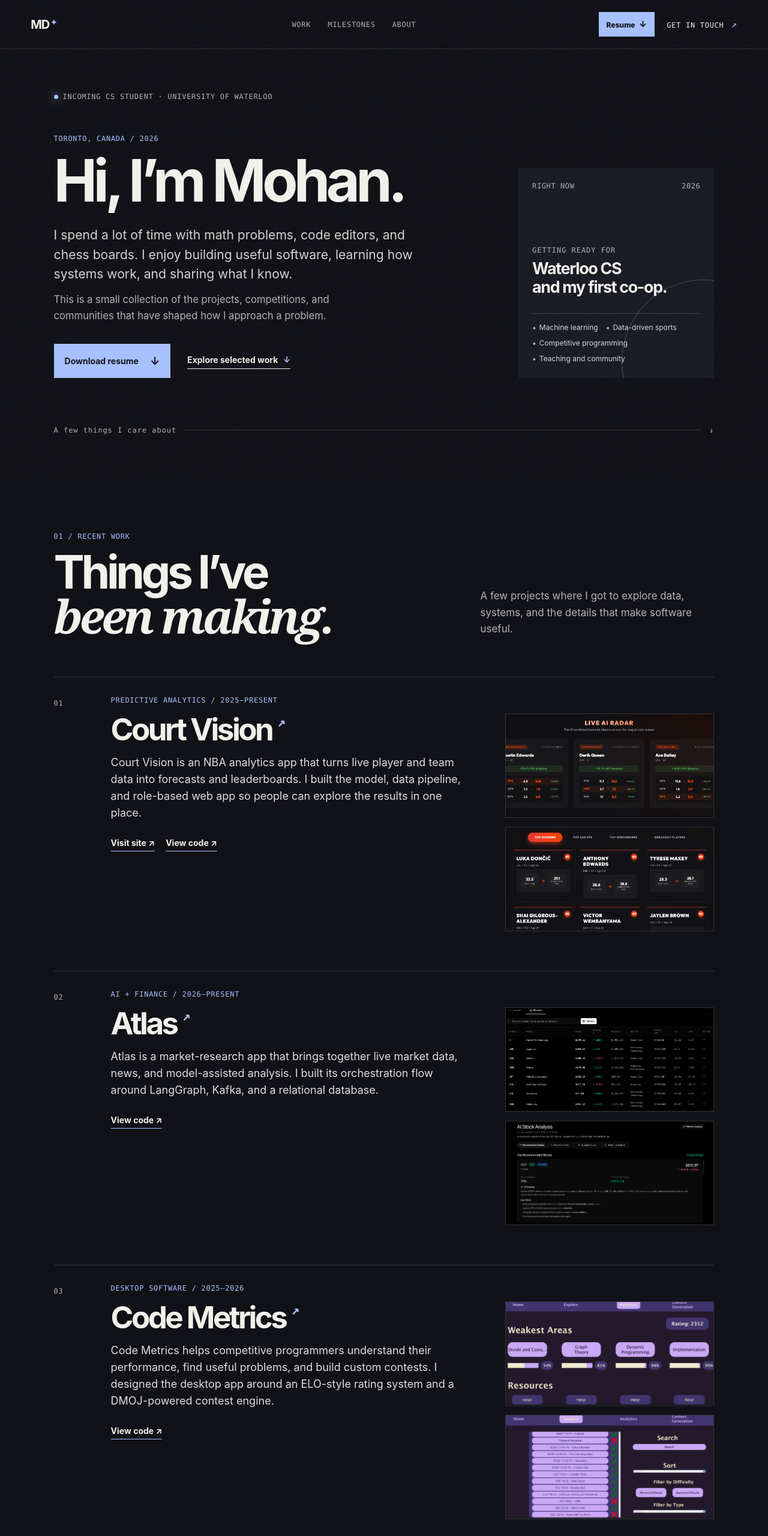
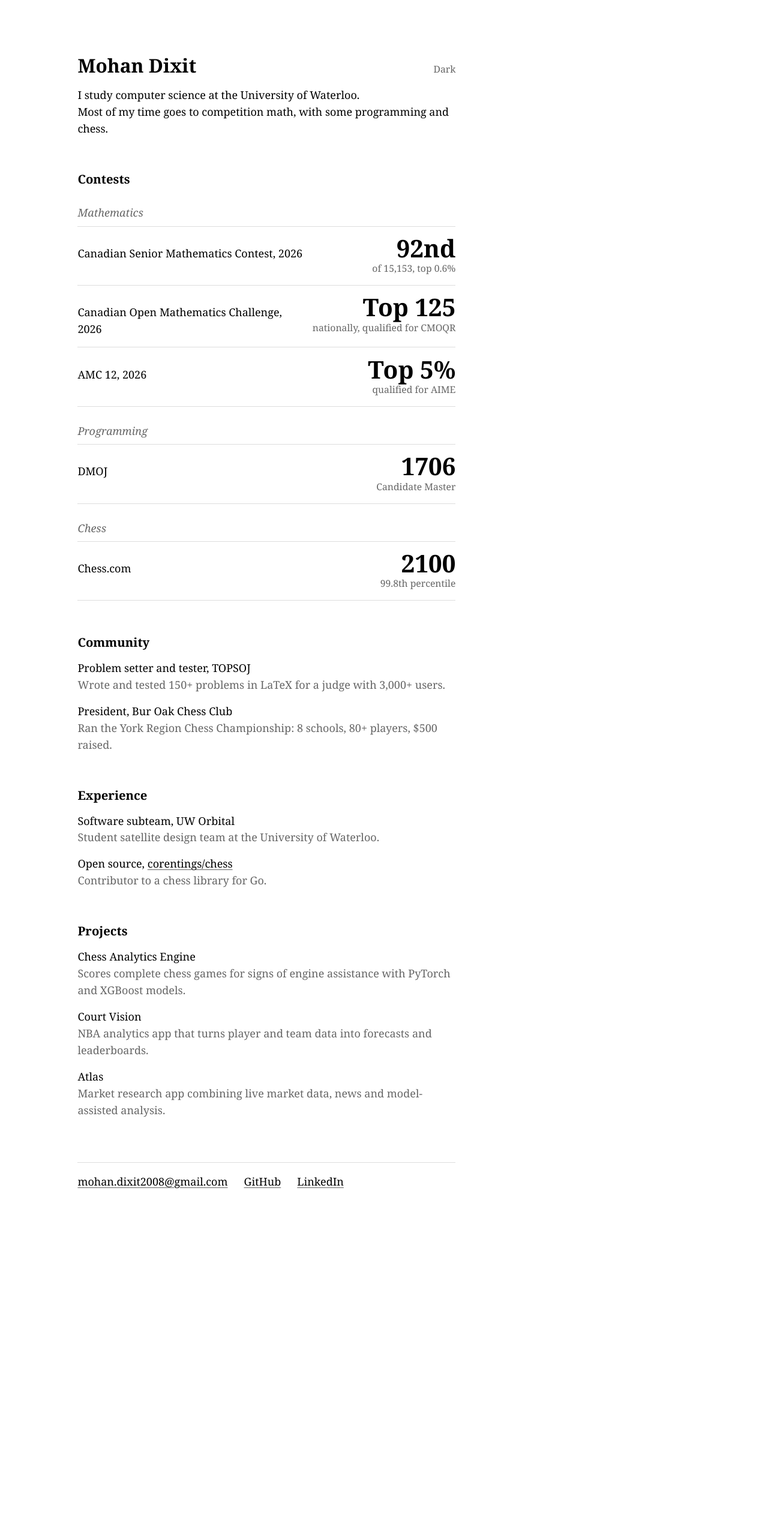
Before and after one commit to CosmicVeil/Mohan-PersonalWebsite, a plain HTML site: page index.html in a window 1280 px wide. Shown: the top 2560 px of the page at 60% size. After the commit the page ends 2037 px from the top, so only its background shows below. Drawn offline with Linux system fonts and the light colour scheme; a web font is replaced by a local one.

Commit message:
Replace site with single-file black-and-white redesign
One self-contained index.html (inline CSS/JS, STIX Two Text, light/dark
toggle that follows the system and persists in localStorage). Contests are
the focus, followed by Community, Experience and Projects.

Removes styles.css, script.js and assets/, which only the old page used.

Co-Authored-By: Claude Opus 5.5 <noreply@anthropic.com>

```diff
--- a/index.html
+++ b/index.html
@@ -1,142 +1,296 @@
 <!doctype html>
 <html lang="en">
 <head>
-    <meta charset="UTF-8" />
-    <meta name="viewport" content="width=device-width, initial-scale=1.0" />
-    <meta name="description" content="Portfolio of Mohan Dixit, an incoming University of Waterloo Computer Science student." />
-    <title>Mohan Dixit — Computer Science &amp; ML</title>
-    <link rel="stylesheet" href="styles.css" />
+<meta charset="utf-8">
+<meta name="viewport" content="width=device-width, initial-scale=1">
+<title>Mohan Dixit</title>
+<meta name="description" content="Mohan Dixit studies computer science at the University of Waterloo and does competition math, programming and chess.">
+<meta name="color-scheme" content="light dark">
+<script>
+  // Runs before first paint so the page never flashes the wrong theme.
+  // A saved choice wins; otherwise follow the system setting.
+  (function () {
+    var saved = null;
+    try { saved = localStorage.getItem("theme"); } catch (e) {}
+    var dark = saved ? saved === "dark" : matchMedia("(prefers-color-scheme: dark)").matches;
+    document.documentElement.dataset.theme = dark ? "dark" : "light";
+  })();
+</script>
+<link rel="preconnect" href="https://fonts.googleapis.com">
+<link rel="preconnect" href="https://fonts.gstatic.com" crossorigin>
+<link rel="stylesheet" href="https://fonts.googleapis.com/css2?family=STIX+Two+Text:ital,wght@0,400;0,600;0,700;1,400&display=swap">
+<style>
+  :root {
+    --bg: #fff;
+    --fg: #000;
+    --muted: #666;
+    --rule: #ddd;
+  }
+  [data-theme="dark"] {
+    --bg: #000;
+    --fg: #fff;
+    --muted: #999;
+    --rule: #333;
+  }
+
+  * { box-sizing: border-box; }
+
+  html {
+    background: var(--bg);
+    color: var(--fg);
+    font-family: "STIX Two Text", "STIX Two", Georgia, serif;
+    font-size: 1.125rem;
+    line-height: 1.55;
+    -webkit-text-size-adjust: 100%;
+  }
+
+  body {
+    max-width: 38rem;
+    margin: 0;
+    padding: 3.5rem 1.5rem 3rem;
+  }
+  @media (min-width: 48rem) {
+    body { margin-left: 8vw; padding-top: 5rem; }
+  }
+
+  a {
+    color: inherit;
+    text-decoration: underline;
+    text-decoration-color: var(--muted);
+    text-decoration-thickness: 1px;
+    text-underline-offset: 0.18em;
+  }
+  a:hover { text-decoration-color: currentColor; }
+  :focus-visible { outline: 2px solid var(--fg); outline-offset: 3px; }
+
+  header {
+    display: flex;
+    align-items: baseline;
+    justify-content: space-between;
+    gap: 1rem;
+  }
+  h1 {
+    margin: 0;
+    font-size: 1.75rem;
+    font-weight: 600;
+    line-height: 1.2;
+  }
+  .theme-toggle {
+    font: inherit;
+    font-size: 0.875rem;
+    color: var(--muted);
+    background: none;
+    border: 0;
+    padding: 0.25rem 0;
+    cursor: pointer;
+  }
+  .theme-toggle:hover { color: var(--fg); }
+
+  .intro {
+    margin: 0.75rem 0 0;
+    color: var(--fg);
+  }
+
+  section { margin-top: 3rem; }
+  h2 {
+    margin: 0 0 0.75rem;
+    font-size: 1.125rem;
+    font-weight: 600;
+  }
+  h3 {
+    margin: 1.5rem 0 0;
+    font-size: 1rem;
+    font-weight: 400;
+    font-style: italic;
+    color: var(--muted);
+  }
+
+  ul { list-style: none; margin: 0; padding: 0; }
+
+  /* Contests: the one bold element on the page. */
+  .results li {
+    display: flex;
+    align-items: baseline;
+    justify-content: space-between;
+    gap: 1rem;
+    padding: 0.85rem 0;
+    border-bottom: 1px solid var(--rule);
+  }
+  .results li:first-child { border-top: 1px solid var(--rule); margin-top: 0.4rem; }
+  .results .event { flex: 1; min-width: 0; }
+  .results .score {
+    text-align: right;
+    max-width: 50%;
+  }
+  .results .figure {
+    display: block;
+    font-size: 2.25rem;
+    font-weight: 700;
+    line-height: 1.05;
+    font-variant-numeric: lining-nums tabular-nums;
+  }
+  .results .note {
+    display: block;
+    font-size: 0.875rem;
+    color: var(--muted);
+  }
+
+  .entries li { margin-top: 0.9rem; }
+  .entries li:first-child { margin-top: 0; }
+  .entries .what { display: block; }
+  .entries .detail { display: block; color: var(--muted); }
+
+  footer {
+    margin-top: 4rem;
+    padding-top: 1rem;
+    border-top: 1px solid var(--rule);
+    color: var(--muted);
+  }
+  footer ul {
+    display: flex;
+    flex-wrap: wrap;
+    gap: 0.4rem 1.5rem;
+  }
+  footer a { color: var(--fg); }
+
+  @media (max-width: 30rem) {
+    html { font-size: 1.0625rem; }
+    body { padding-top: 2.5rem; }
+    .results .figure { font-size: 1.875rem; }
+    .intro br { display: none; }
+  }
+</style>
 </head>
 <body>
-    <div class="grain" aria-hidden="true"></div>
-    <header class="site-header">
-      <a class="wordmark" href="#top" aria-label="Mohan Dixit — back to top">MD<span>✦</span></a>
-      <nav aria-label="Primary navigation">
-        <a href="#work">Work</a>
-        <a href="#proof">Milestones</a>
-        <a href="#about">About</a>
-      </nav>
-      <div class="header-actions"><a class="resume-link" href="assets/mohan-dixit-resume.pdf" target="_blank" download>Resume <span>↓</span></a><a class="header-email" href="mailto:mohan.dixit2008@email.com">Get in touch <span>↗</span></a></div>
+<header>
+  <h1>Mohan Dixit</h1>
+  <button class="theme-toggle" type="button" id="theme-toggle">Dark</button>
 </header>
 
-    <main id="top">
-      <section class="hero section-shell" aria-labelledby="hero-title">
-        <div class="hero-kicker"><span class="status-dot"></span> Incoming CS student · University of Waterloo</div>
-        <div class="hero-grid">
-          <div class="hero-copy">
-            <p class="eyebrow">TORONTO, CANADA / 2026</p>
-            <h1 id="hero-title">Hi, I’m Mohan.</h1>
-            <p class="hero-summary">I spend a lot of time with math problems, code editors, and chess boards. I enjoy building useful software, learning how systems work, and sharing what I know.</p>
-            <p class="hero-note">This is a small collection of the projects, competitions, and communities that have shaped how I approach a problem.</p>
-            <div class="hero-actions">
-              <a class="button button-primary" href="assets/mohan-dixit-resume.pdf" target="_blank" download>Download resume <span>↓</span></a>
-              <a class="text-link" href="#work">Explore selected work <span>↓</span></a>
-            </div>
-          </div>
-          <aside class="signal-panel" aria-label="Current interests">
-            <div class="signal-topline"><span>RIGHT NOW</span><span>2026</span></div>
-            <div class="signal-core">
-              <p>Getting ready for</p>
-              <strong>Waterloo CS<br />and my first co-op.</strong>
-            </div>
-            <ul class="now-list"><li>Machine learning</li><li>Data-driven sports</li><li>Competitive programming</li><li>Teaching and community</li></ul>
-          </aside>
-        </div>
-        <div class="hero-footnote"><span>A few things I care about</span><span class="line"></span><span>↓</span></div>
+<p class="intro">I study computer science at the University of Waterloo. <br>
+Most of my time goes to competition math, with some programming and chess.</p>
+
+<main>
+  <section aria-labelledby="contests">
+    <h2 id="contests">Contests</h2>
+
+    <h3>Mathematics</h3>
+    <ul class="results">
+      <li>
+        <span class="event">Canadian Senior Mathematics Contest, 2026</span>
+        <span class="score"><span class="figure">92nd</span><span class="note">of 15,153, top 0.6%</span></span>
+      </li>
+      <li>
+        <span class="event">Canadian Open Mathematics Challenge, 2026</span>
+        <span class="score"><span class="figure">Top 125</span><span class="note">nationally, qualified for CMOQR</span></span>
+      </li>
+      <li>
+        <span class="event">AMC 12, 2026</span>
+        <span class="score"><span class="figure">Top 5%</span><span class="note">qualified for AIME</span></span>
+      </li>
+    </ul>
+
+    <h3>Programming</h3>
+    <ul class="results">
+      <li>
+        <span class="event">DMOJ</span>
+        <span class="score"><span class="figure">1706</span><span class="note">Candidate Master</span></span>
+      </li>
+    </ul>
+
+    <h3>Chess</h3>
+    <ul class="results">
+      <li>
+        <span class="event">Chess.com</span>
+        <span class="score"><span class="figure">2100</span><span class="note">99.8th percentile</span></span>
+      </li>
+    </ul>
   </section>
 
-      <section class="work section-shell" id="work" aria-labelledby="work-title">
-        <div class="section-heading" data-reveal>
-          <div><p class="eyebrow">01 / RECENT WORK</p><h2 id="work-title">Things I’ve<br /><em>been making.</em></h2></div>
-          <p>A few projects where I got to explore data, systems, and the details that make software useful.</p>
-        </div>
-
-        <div class="project-list">
-          <article class="project project-featured" data-reveal>
-            <div class="project-number">01</div>
-            <div class="project-content">
-              <div class="project-label">PREDICTIVE ANALYTICS / 2025—PRESENT</div>
-              <h3><a href="https://courtvision.works/" target="_blank" rel="noreferrer">Court Vision <span>↗</span></a></h3>
-              <p class="project-summary">Court Vision is an NBA analytics app that turns live player and team data into forecasts and leaderboards. I built the model, data pipeline, and role-based web app so people can explore the results in one place.</p>
-              <div class="project-links"><a href="https://courtvision.works/" target="_blank" rel="noreferrer">Visit site ↗</a><a href="https://github.com/CosmicVeil/Court-Vision" target="_blank" rel="noreferrer">View code ↗</a></div>
-            </div>
-            <div class="project-media project-media--court">
-              <a href="https://courtvision.works/" target="_blank" rel="noreferrer"><img src="assets/court-vision-radar.png" alt="Court Vision live AI radar showing predicted NBA player breakouts" /></a>
-              <a href="https://courtvision.works/" target="_blank" rel="noreferrer"><img src="assets/court-vision-leaderboard.png" alt="Court Vision leaderboard with player predictions" /></a>
-            </div>
-          </article>
-
-          <article class="project" data-reveal>
-            <div class="project-number">02</div>
-            <div class="project-content">
-              <div class="project-label">AI + FINANCE / 2026—PRESENT</div>
-              <h3><a href="https://github.com/CosmicVeil/Atlas" target="_blank" rel="noreferrer">Atlas <span>↗</span></a></h3>
-              <p class="project-summary">Atlas is a market-research app that brings together live market data, news, and model-assisted analysis. I built its orchestration flow around LangGraph, Kafka, and a relational database.</p>
-              <div class="project-links"><a href="https://github.com/CosmicVeil/Atlas" target="_blank" rel="noreferrer">View code ↗</a></div>
-            </div>
-            <div class="project-media project-media--atlas">
-              <a href="https://github.com/CosmicVeil/Atlas" target="_blank" rel="noreferrer"><img src="assets/atlas-browser.png" alt="Atlas market browser with live stock data" /></a>
-              <a href="https://github.com/CosmicVeil/Atlas" target="_blank" rel="noreferrer"><img src="assets/atlas-analysis.png" alt="Atlas AI stock analysis recommendations" /></a>
-            </div>
-          </article>
-
-          <article class="project" data-reveal>
-            <div class="project-number">03</div>
-            <div class="project-content">
-              <div class="project-label">DESKTOP SOFTWARE / 2025—2026</div>
-              <h3><a href="https://github.com/CosmicVeil/FSPCodeMetrics-FinalUpdate" target="_blank" rel="noreferrer">Code Metrics <span>↗</span></a></h3>
-              <p class="project-summary">Code Metrics helps competitive programmers understand their performance, find useful problems, and build custom contests. I designed the desktop app around an ELO-style rating system and a DMOJ-powered contest engine.</p>
-              <div class="project-links"><a href="https://github.com/CosmicVeil/FSPCodeMetrics-FinalUpdate" target="_blank" rel="noreferrer">View code ↗</a></div>
-            </div>
-            <div class="project-media project-media--code">
-              <a href="https://github.com/CosmicVeil/FSPCodeMetrics-FinalUpdate" target="_blank" rel="noreferrer"><img src="assets/code-metrics-analytics.png" alt="Code Metrics analytics page showing topic strengths and rating" /></a>
-              <a href="https://github.com/CosmicVeil/FSPCodeMetrics-FinalUpdate" target="_blank" rel="noreferrer"><img src="assets/code-metrics-explore.png" alt="Code Metrics problem explorer with search and filters" /></a>
-            </div>
-          </article>
-        </div>
+  <section aria-labelledby="community">
+    <h2 id="community">Community</h2>
+    <ul class="entries">
+      <li>
+        <span class="what">Problem setter and tester, TOPSOJ</span>
+        <span class="detail">Wrote and tested 150+ problems in LaTeX for a judge with 3,000+ users.</span>
+      </li>
+      <li>
+        <span class="what">President, Bur Oak Chess Club</span>
+        <span class="detail">Ran the York Region Chess Championship: 8 schools, 80+ players, $500 raised.</span>
+      </li>
+    </ul>
   </section>
 
-      <section class="proof section-shell" id="proof" aria-labelledby="proof-title">
-        <div class="section-heading" data-reveal>
-          <div><p class="eyebrow">02 / A FEW MILESTONES</p><h2 id="proof-title">A few milestones<br /><em>along the way.</em></h2></div>
-          <p>Contests gave me a place to stay curious, meet generous people, and keep returning to difficult problems.</p>
-        </div>
-        <div class="proof-grid">
-          <article class="proof-card proof-primary" data-reveal><p>CANADIAN SENIOR MATH CONTEST</p><strong>92<span>nd</span></strong><small>of 15,153 participants<br />Top 0.6% nationally · 2026</small></article>
-          <article class="proof-card" data-reveal><p>CANADIAN OPEN MATH CHALLENGE</p><strong>TOP 125</strong><small>Nationally ranked<br />Qualified for CMOQR · 2026</small></article>
-          <article class="proof-card" data-reveal><p>AMERICAN INVITATIONAL MATH EXAM</p><strong>TOP 5%</strong><small>AMC 12 qualification<br />AIME · 2026</small></article>
-          <article class="proof-card" data-reveal><p>COMPETITIVE PROGRAMMING</p><strong>1706</strong><small>Candidate Master<br />DMOJ · 2025</small></article>
-          <article class="proof-card proof-chess" data-reveal><p>COMPETITIVE CHESS</p><strong>2100</strong><small>Chess.com rating<br />99.8th percentile globally</small></article>
-          <article class="proof-card small-copy" data-reveal><p>ADDITIONAL HONOURS</p><strong>MORE SIGNAL</strong><small>Euclid Honour Roll · 1st local CTMC team · USACO Bronze → Silver · York Region coding Top 5</small></article>
-        </div>
+  <section aria-labelledby="experience">
+    <h2 id="experience">Experience</h2>
+    <ul class="entries">
+      <li>
+        <span class="what">Software subteam, UW Orbital</span>
+        <span class="detail">Student satellite design team at the University of Waterloo.</span>
+      </li>
+      <li>
+        <span class="what">Open source, <a href="https://github.com/corentings/chess">corentings/chess</a></span>
+        <span class="detail">Contributor to a chess library for Go.</span>
+      </li>
+    </ul>
   </section>
 
-      <section class="about section-shell" id="about" aria-labelledby="about-title">
-        <div class="about-grid">
-          <div data-reveal><p class="eyebrow">03 / OUTSIDE PROJECTS</p><h2 id="about-title">I like learning<br /><em>with people.</em></h2></div>
-          <div class="about-content" data-reveal>
-            <p class="large-copy">Math and coding contests gave me a reason to keep asking questions. Chess taught me patience. Teaching and club work reminded me that the people around a problem matter as much as the answer.</p>
-            <div class="timeline">
-              <article><p class="timeline-date">AUG 2024—PRESENT</p><div><h3>Academic Tutor · Kumon</h3><p>Teach mathematics and English to 50+ students weekly, adapting strategies to individual progress.</p></div></article>
-              <article><p class="timeline-date">FEB 2025—PRESENT</p><div><h3>Problem Setter &amp; Tester · TOPSOJ</h3><p>Designed and tested 150+ rigorous mathematical problems for 3,000+ active users.</p></div></article>
-              <article><p class="timeline-date">DEC 2022—JUN 2026</p><div><h3>President · Chess Club</h3><p>Grew a student community and organized an 8-school, 80+ participant tournament that raised $500 in sponsorships.</p></div></article>
-              <article><p class="timeline-date">SEP 2024—JUN 2026</p><div><h3>Executive · Math &amp; Coding Club</h3><p>Coached 200+ students for national mathematics and computing competitions.</p></div></article>
-            </div>
-          </div>
-        </div>
-      </section>
-
-      <section class="contact section-shell" aria-labelledby="contact-title">
-        <p class="eyebrow">04 / GET IN TOUCH</p>
-        <h2 id="contact-title">I’d be glad<br />to <em>talk.</em></h2>
-        <div class="contact-row">
-          <a class="contact-email" href="mailto:mohan.dixit2008@email.com">mohan.dixit2008@email.com <span>↗</span></a>
-          <div class="social-links"><a href="https://linkedin.com/in/mohan-dixit-6396922b5/" target="_blank" rel="noreferrer">LinkedIn ↗</a><a href="https://github.com/CosmicVeil" target="_blank" rel="noreferrer">GitHub ↗</a></div>
-        </div>
+  <section aria-labelledby="projects">
+    <h2 id="projects">Projects</h2>
+    <ul class="entries">
+      <li>
+        <span class="what">Chess Analytics Engine</span>
+        <span class="detail">Scores complete chess games for signs of engine assistance with PyTorch and XGBoost models.</span>
+      </li>
+      <li>
+        <span class="what">Court Vision</span>
+        <span class="detail">NBA analytics app that turns player and team data into forecasts and leaderboards.</span>
+      </li>
+      <li>
+        <span class="what">Atlas</span>
+        <span class="detail">Market research app combining live market data, news and model-assisted analysis.</span>
+      </li>
+    </ul>
   </section>
 </main>
 
-    <footer><span>© 2026 MOHAN DIXIT</span><span>Thanks for visiting.</span><a href="#top">BACK TO TOP ↑</a></footer>
-    <script src="script.js"></script>
+<footer>
+  <ul>
+    <li><a href="mailto:mohan.dixit2008@gmail.com">mohan.dixit2008@gmail.com</a></li>
+    <li><a href="https://github.com/CosmicVeil">GitHub</a></li>
+    <li><a href="https://www.linkedin.com/in/mohan-dixit-6396922b5/">LinkedIn</a></li>
+  </ul>
+</footer>
+
+<script>
+  (function () {
+    var root = document.documentElement;
+    var button = document.getElementById("theme-toggle");
+    var system = matchMedia("(prefers-color-scheme: dark)");
+
+    function render() {
+      var dark = root.dataset.theme === "dark";
+      // The label names the theme you'd switch to.
+      button.textContent = dark ? "Light" : "Dark";
+      button.setAttribute("aria-label", dark ? "Switch to light theme" : "Switch to dark theme");
+    }
+
+    button.addEventListener("click", function () {
+      var next = root.dataset.theme === "dark" ? "light" : "dark";
+      root.dataset.theme = next;
+      try { localStorage.setItem("theme", next); } catch (e) {}
+      render();
+    });
+
+    // Keep following the system until the visitor makes a choice.
+    system.addEventListener("change", function (e) {
+      var saved = null;
+      try { saved = localStorage.getItem("theme"); } catch (err) {}
+      if (!saved) { root.dataset.theme = e.matches ? "dark" : "light"; render(); }
+    });
+
+    render();
+  })();
+</script>
 </body>
 </html>
--- a/script.js
+++ /dev/null
@@ -1,16 +0,0 @@
-const revealable = document.querySelectorAll('[data-reveal]');
-
-if ('IntersectionObserver' in window) {
-  const observer = new IntersectionObserver((entries) => {
-    entries.forEach((entry) => {
-      if (entry.isIntersecting) {
-        entry.target.classList.add('is-visible');
-        observer.unobserve(entry.target);
-      }
-    });
-  }, { threshold: 0.12 });
-
-  revealable.forEach((element) => observer.observe(element));
-} else {
-  revealable.forEach((element) => element.classList.add('is-visible'));
-}
```
Also changed, not shown: assets/atlas-analysis.png (deleted), assets/atlas-browser.png (deleted), assets/code-metrics-analytics.png (deleted), assets/code-metrics-explore.png (deleted), assets/court-vision-leaderboard.png (deleted), assets/court-vision-radar.png (deleted), assets/mohan-dixit-resume.png (deleted), styles.css (deleted), 1 other file. Lines whose indentation alone changed are shown as unchanged.
